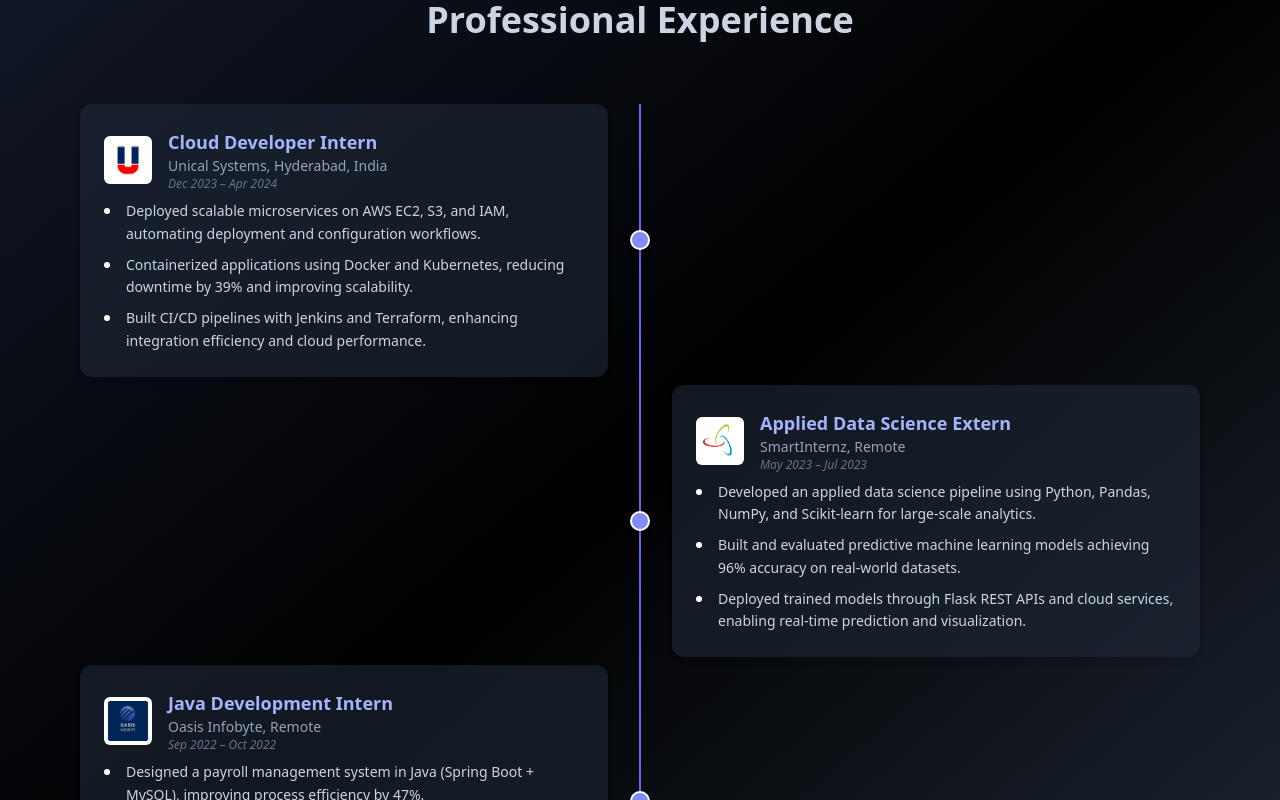
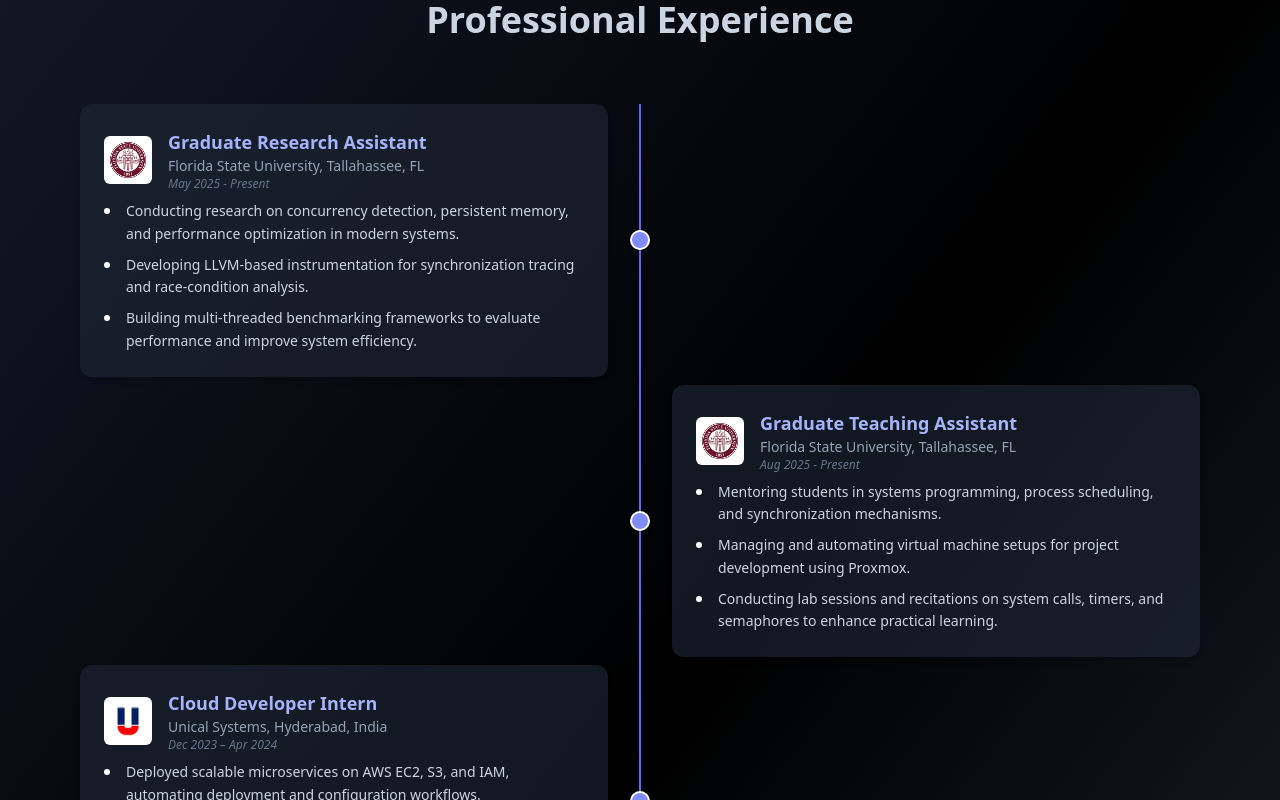
Before and after one commit to Bharadwaj-1953/Bharadwaj_Portfolio, a React (Vite) app: page / in a window 1280 px wide. Shown: the part 4440-5240 px from the top of the page. Built offline with nearby package versions, Linux system fonts and the light colour scheme; the HTML template or start-up script is replaced by a standard one.

Commit message:
Add experience entries for research and teaching roles

```diff
--- a/src/data/experience.js
+++ b/src/data/experience.js
@@ -1,4 +1,26 @@
 const experience = [
+  {
+    title: "Graduate Research Assistant",
+    companyName: "Florida State University",
+    location: "Tallahassee, FL",
+    date: "May 2025 - Present",
+    points: [
+      "Conducting research on concurrency detection, persistent memory, and performance optimization in modern systems.",
+      "Developing LLVM-based instrumentation for synchronization tracing and race-condition analysis.",
+      "Building multi-threaded benchmarking frameworks to evaluate performance and improve system efficiency."
+    ]
+  },
+  {
+    title: "Graduate Teaching Assistant",
+    companyName: "Florida State University",
+    location: "Tallahassee, FL",
+    date: "Aug 2025 - Present",
+    points: [
+      "Mentoring students in systems programming, process scheduling, and synchronization mechanisms.",
+      "Managing and automating virtual machine setups for project development using Proxmox.",
+      "Conducting lab sessions and recitations on system calls, timers, and semaphores to enhance practical learning."
+    ]
+  },
   {
     title: "Cloud Developer Intern",
     companyName: "Unical Systems",
```
